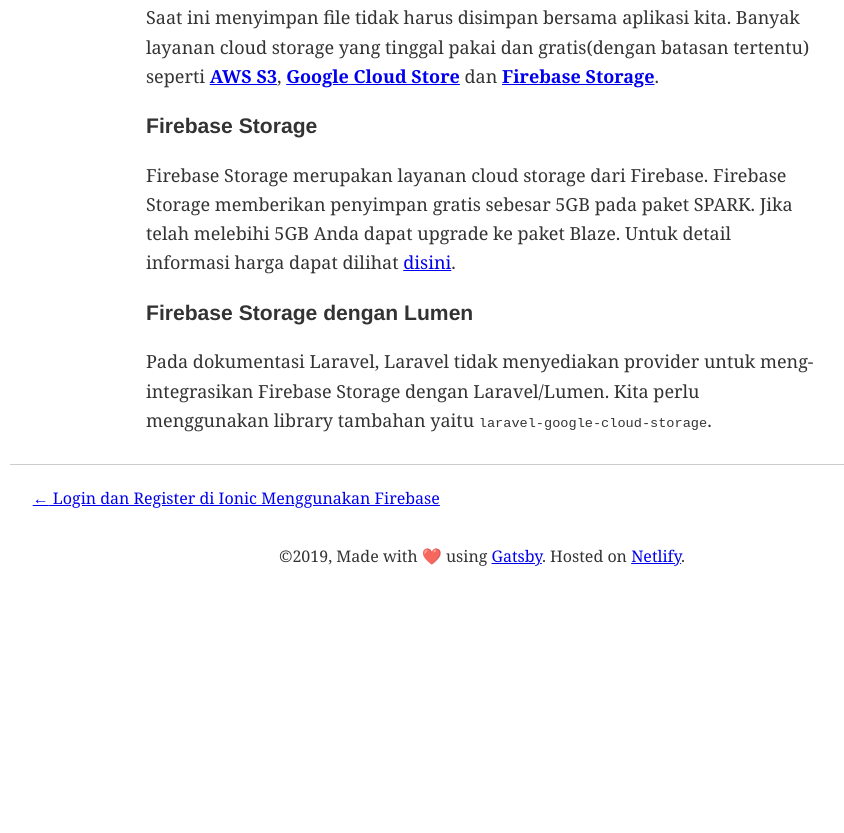
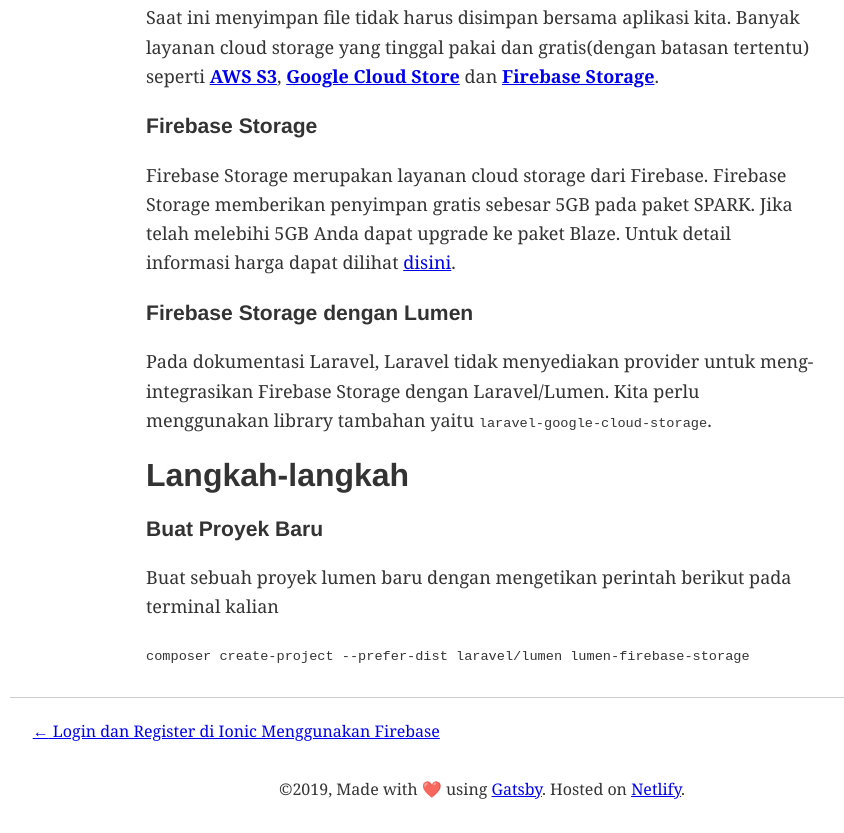
Before and after one commit to andriyandriyan/andriyandriyan.com, a Gatsby site: page /upload-file-ke-firebase-storage-menggunakan-lumen/upload-file-ke-firebase-storage-menggunakan-lumen/ in a window 1280 px wide. Shown: the part 544-1377 px from the top of the page, without its empty margins (158-1002 px from the left). Before the commit the page ends 1145 px from the top, so only its background shows below. Built offline with nearby package versions, Linux system fonts and the light colour scheme; Gatsby itself is replaced by a stand-in of ours; some packages are replaced by stand-ins of ours; code samples lack their colours; what typography-theme-doelger would draw is missing.

Commit message:
Update from Forestry.io andriy.andriyan1@gmail.com updated content/blog/upload-file-ke-firebase-storage-menggunakan-lumen/upload-file-ke-firebase-storage-menggunakan-lumen.md

```diff
--- a/content/blog/upload-file-ke-firebase-storage-menggunakan-lumen/upload-file-ke-firebase-storage-menggunakan-lumen.md
+++ b/content/blog/upload-file-ke-firebase-storage-menggunakan-lumen/upload-file-ke-firebase-storage-menggunakan-lumen.md
@@ -14,3 +14,11 @@
 ### Firebase Storage dengan Lumen
 
 Pada dokumentasi Laravel, Laravel tidak menyediakan provider untuk meng-integrasikan Firebase Storage dengan Laravel/Lumen. Kita perlu menggunakan library tambahan yaitu `laravel-google-cloud-storage`.
+
+# Langkah-langkah
+
+### Buat Proyek Baru
+
+Buat sebuah proyek lumen baru dengan mengetikan perintah berikut pada terminal kalian
+
+    composer create-project --prefer-dist laravel/lumen lumen-firebase-storage
```
